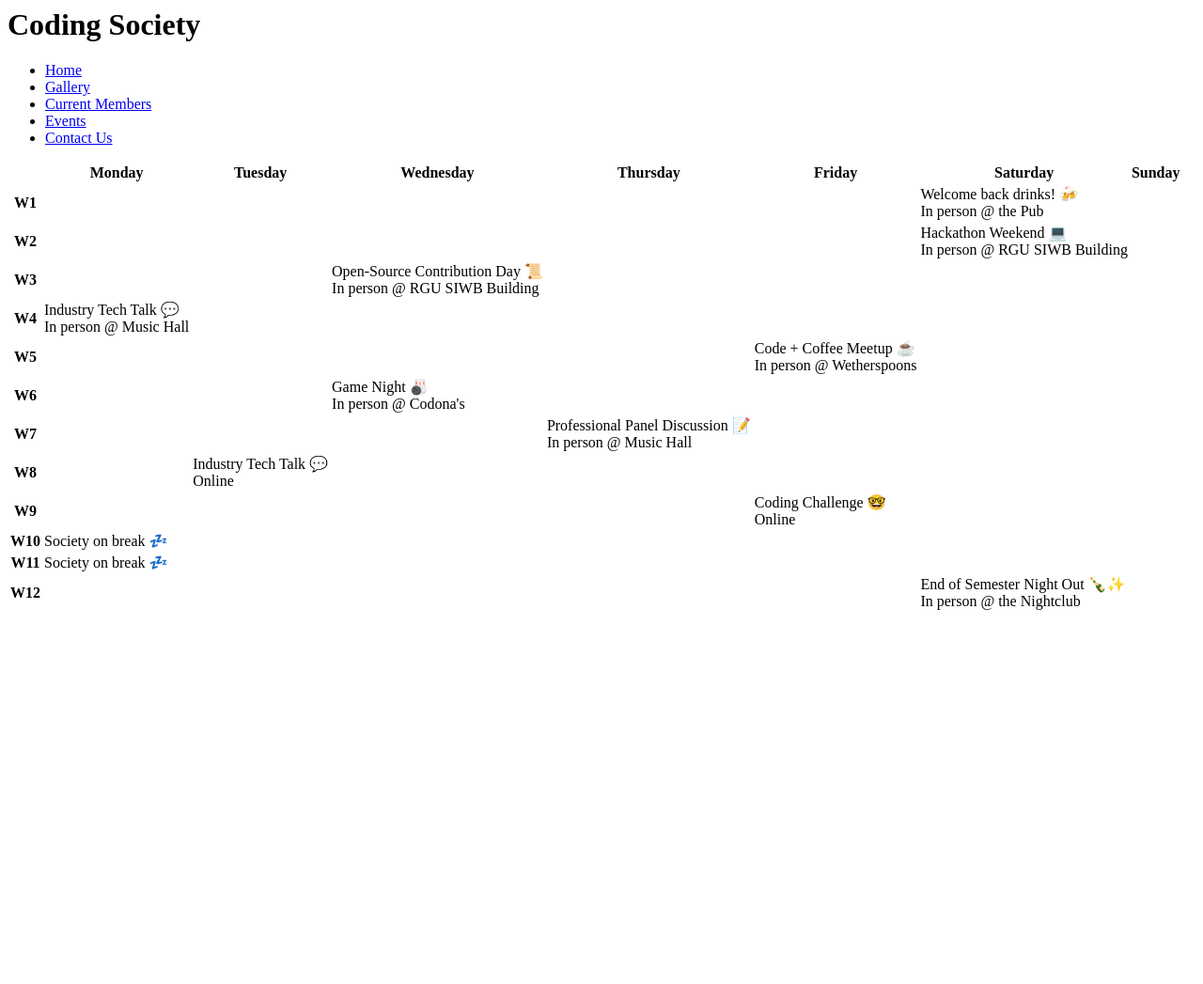
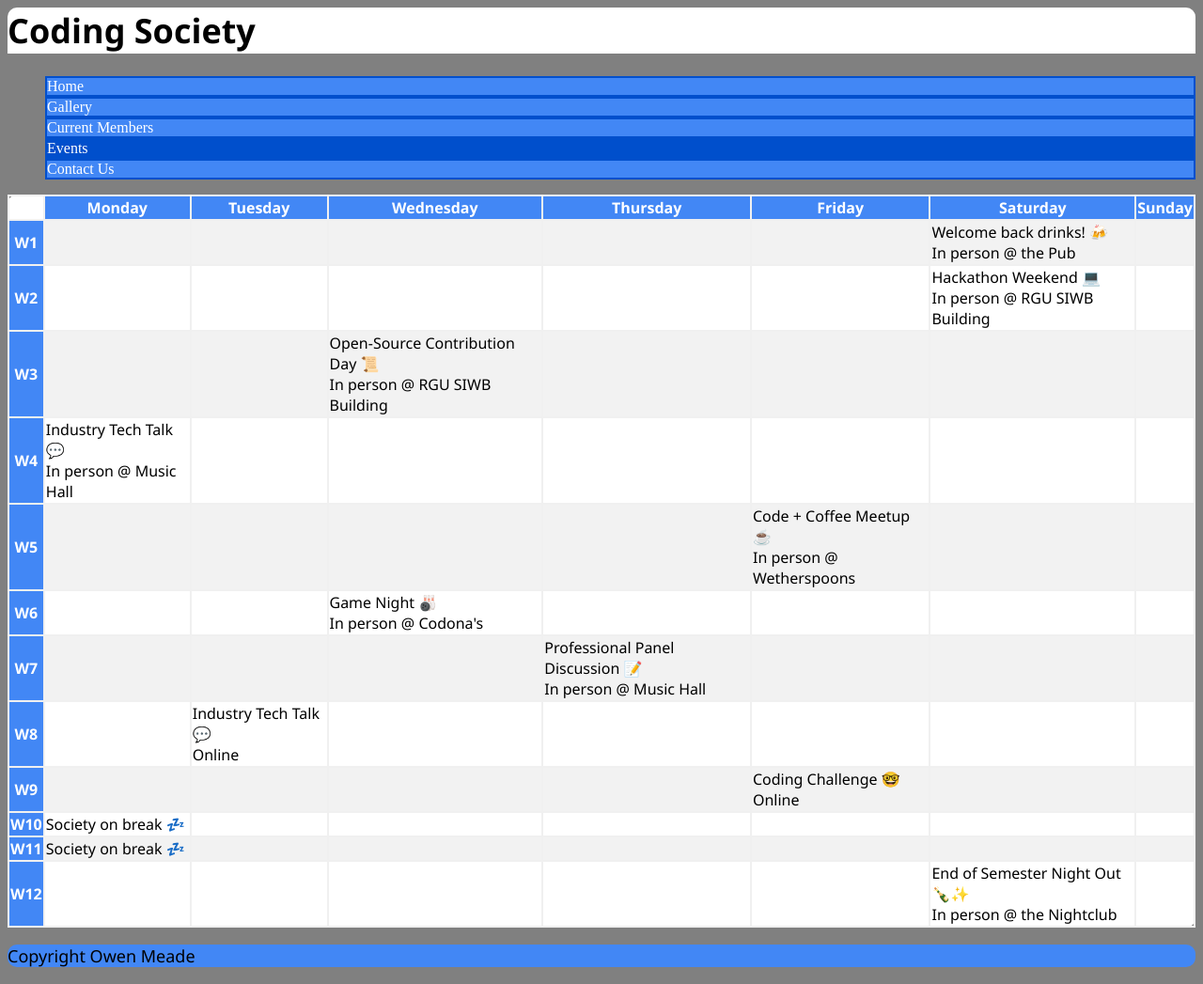
Before and after one commit to owenrgu/cm1114-labs, a plain HTML site: page event_calendar.html in a window 1280 px wide. Shown: the whole page at 94% size. Before the commit the page ends 800 px from the top, so only its background shows below. Drawn offline with Linux system fonts and the light colour scheme.

Commit message:
Add CSS styling to all pages

```diff
--- /dev/null
+++ b/css/main.css
@@ -0,0 +1,93 @@
+/*
+main text color #000000 (black)
+secondary text color #ffffff (white)
+background color #808080 (grey)
+accent and interactive feature color #004fcc (dark blue)
+main color #4287f5 (blue)
+
+largest header text size 36px
+normal text size 12px
+*/
+
+body {
+    background-color: #808080;
+}
+
+header {
+    background-color: #ffffff;
+    border-top-left-radius: 10px;
+    border-top-right-radius: 10px;
+}
+
+h1, h2, h3, h4, h5, h6, p {
+    font-family: 'Segoe UI', sans-serif;
+}
+
+h1 {
+    font-size: 36px;
+}
+
+h3 {
+    font-size: 28px;
+}
+
+p {
+    font-size: 18px;
+}
+
+main {
+    background-color: #ffffff;
+    border-radius: 10px;
+}
+
+aside {
+    background-color: #ffffff;
+    border-radius: 10px;
+}
+
+footer {
+    background-color: #4287f5;
+    border-radius: 10px;
+}
+
+nav li {
+    border: 2px solid #004fcc;
+    background-color: #4287f5;
+    list-style-type: none;
+}
+
+nav li a {
+    color: #ffffff;
+    text-align: center;
+    text-decoration: none;
+}
+
+nav li:hover {
+    background-color: #000000;
+}
+
+.active {
+    background-color: #004fcc;
+}
+
+table {
+    font-family:'Segoe UI', sans-serif;
+    border-collapse: collapse;
+}
+
+table td, table th {
+    border: 2px solid #f0f0f0;
+}
+
+table tr:nth-child(even) {
+    background-color: #f2f2f2;
+}
+
+table tr:hover {
+    background-color: #808080;
+}
+
+table th {
+    background-color: #4287f5;
+    color: #ffffff;
+}
--- a/event_calendar.html
+++ b/event_calendar.html
@@ -1,6 +1,7 @@
 <html>
     <head>
-        <title>Coding Society</title>
+        <link rel="stylesheet" href="css/main.css">
+        <title>Events - Coding Society</title>
     </head>
     <body>
         <header>
@@ -12,7 +13,7 @@
                 <li><a href="index.html">Home</a></li>
                 <li><a href="img_gallery.html">Gallery</a></li>
                 <li><a href="current_members.html">Current Members</a></li>
-                <li><a href="event_calendar.html">Events</a></li>
+                <li class="active"><a href="event_calendar.html">Events</a></li>
                 <li><a href="contact_us.html">Contact Us</a></li>
             </ul>
         </nav>
@@ -78,6 +79,8 @@
 
         <aside></aside>
 
-        <footer></footer>
+        <footer>
+            <p>Copyright Owen Meade</p>
+        </footer>
     </body>
 </html>
```
Also changed, not shown: contact_us.html (+6 -3 lines), current_members.html (+36 -0 lines), img_gallery.html (+6 -3 lines), index.html (+8 -3 lines).
